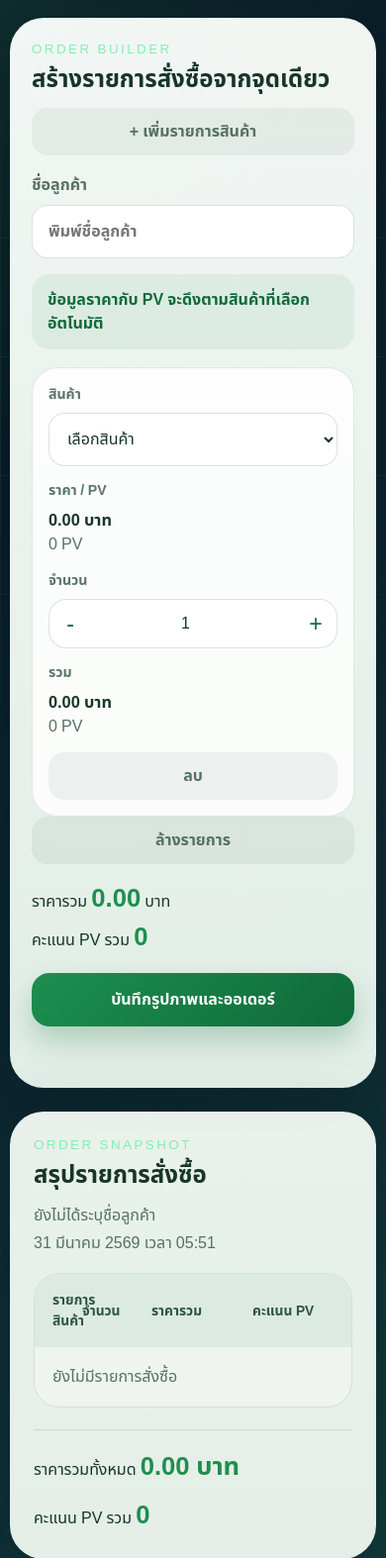
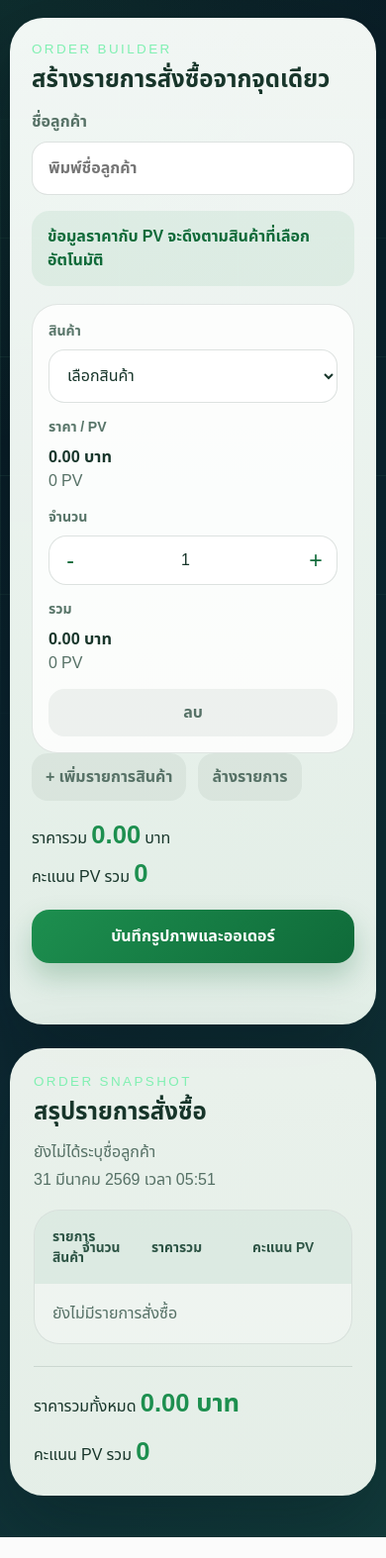
Before and after one commit to ekoko01/SmartPV, a Django app: page / in a window 390 px wide. Shown: the top 1574 px of the page at 99% size. After the commit the page ends 1553 px from the top, so only its background shows below. Run offline with Django 5.2, Linux system fonts and the light colour scheme; data that the repository does not hold is empty.

Commit message:
Adjust footer button layout

```diff
--- a/static/calculator/styles.css
+++ b/static/calculator/styles.css
@@ -278,8 +278,16 @@ body::before {
 
 .footer-actions {
     display: flex;
+    flex-direction: column;
+    align-items: flex-end;
+    gap: 16px;
+}
+
+.footer-tools {
+    display: flex;
     align-items: center;
-    gap: 16px;
+    gap: 12px;
+    flex-wrap: wrap;
 }
 
 .totals-strip {
@@ -407,10 +415,17 @@ body::before {
     .panel-head,
     .builder-topbar,
     .builder-footer,
-    .footer-actions,
     .snapshot-head {
         flex-direction: column;
         align-items: stretch;
+    }
+
+    .footer-actions {
+        align-items: stretch;
+    }
+
+    .footer-tools {
+        width: 100%;
     }
 
     .hero h1 {
--- a/templates/calculator/home.html
+++ b/templates/calculator/home.html
@@ -16,7 +16,6 @@
                         <p class="section-kicker">Order Builder</p>
                         <h2>สร้างรายการสั่งซื้อจากจุดเดียว</h2>
                     </div>
-                    <button id="add-row" class="ghost-action" type="button">+ เพิ่มรายการสินค้า</button>
                 </div>
 
                 <div class="builder-topbar">
@@ -41,7 +40,10 @@
                 </section>
 
                 <div class="builder-footer">
-                    <button id="clear-all" class="ghost-action" type="button">ล้างรายการ</button>
+                    <div class="footer-tools">
+                        <button id="add-row" class="ghost-action" type="button">+ เพิ่มรายการสินค้า</button>
+                        <button id="clear-all" class="ghost-action" type="button">ล้างรายการ</button>
+                    </div>
                     <div class="footer-actions">
                         <div class="totals-strip">
                             <p>ราคารวม <strong id="grand-total">0.00</strong> บาท</p>
```
